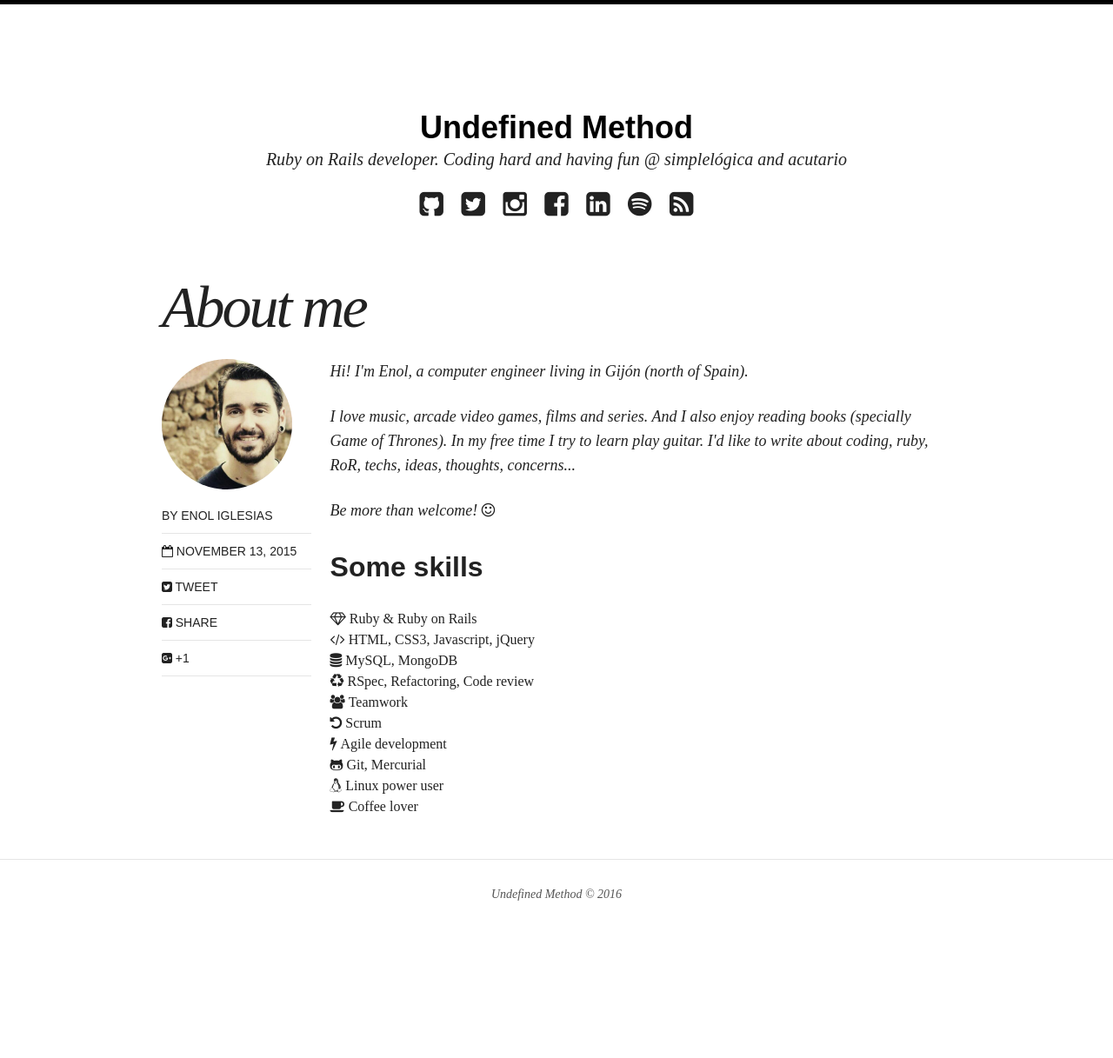
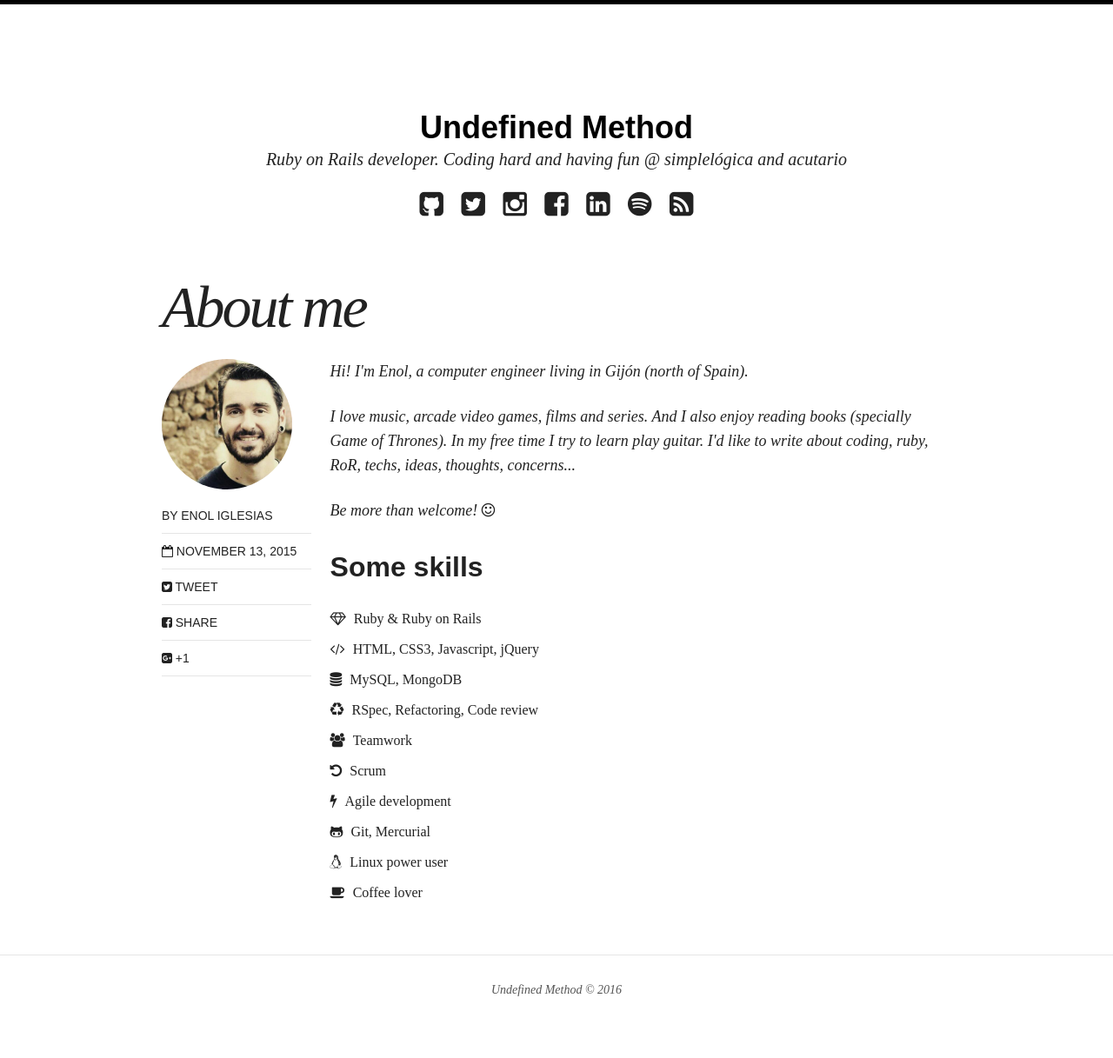
Before and after one commit to enoliglesias/enoliglesias.github.io, a Jekyll site: the page built from about/index.html, in a window 1280 px wide. Shown: the whole page at 87% size. Built offline with Jekyll 4.4.1, drawn with Linux system fonts in a browser that asks for light colours; nearby versions of some CDN libraries; before the commit the page ends 1107 px from its top, so only the background shows below that.

Commit message:
Add some styles to about page skills

```diff
--- a/_sass/_custom.scss
+++ b/_sass/_custom.scss
@@ -8,3 +8,11 @@
   font-style: italic;
   @include font-size(16);
 }
+.skills {
+  i {
+    margin-bottom: 15px;
+  }
+  i:before {
+    margin-right: 5px;
+  }
+}
--- a/about/index.html
+++ b/about/index.html
@@ -15,7 +15,7 @@ share: true
 
 <h2>Some skills</h2>
 
-<div>
+<div class="skills">
    <i class="fa fa-diamond"> Ruby & Ruby on Rails</i><br/>
    <i class="fa fa-code"> HTML, CSS3, Javascript, jQuery</i><br/>
    <i class="fa fa-database"> MySQL, MongoDB</i><br/>
```
